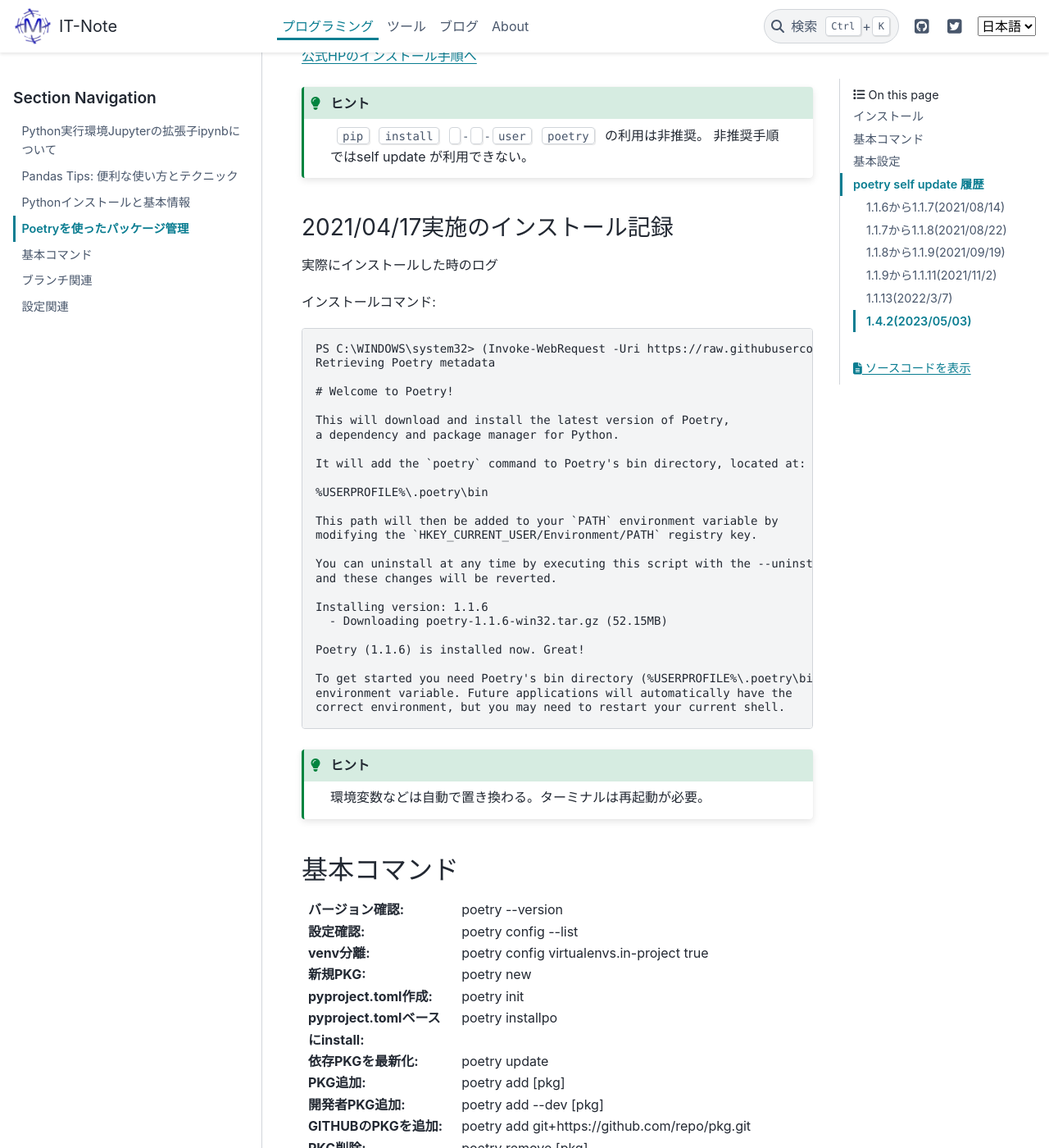
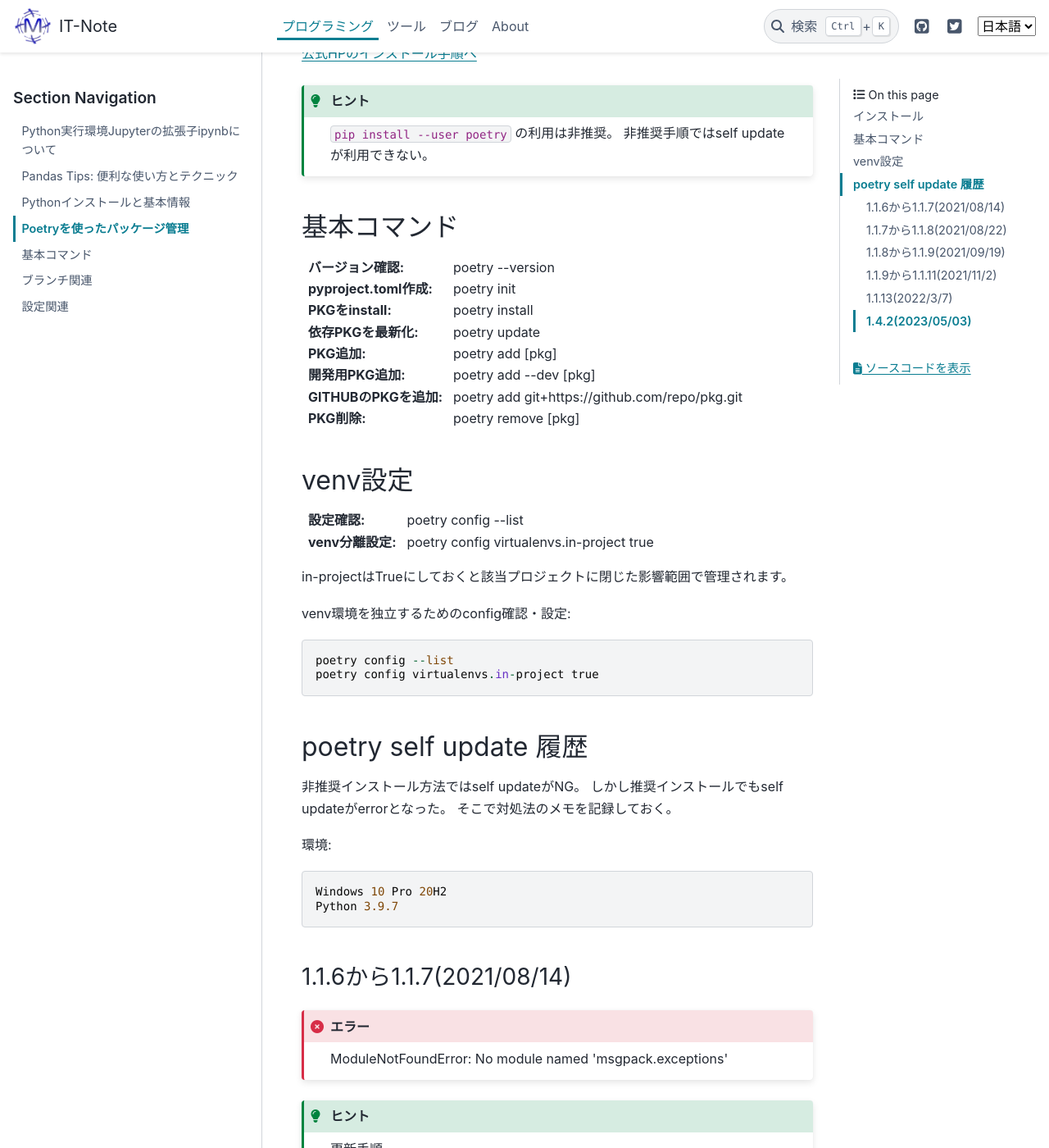
Before and after one commit to mtakagishi/note, a Sphinx documentation site: the page built from docs/programming/python/python_poetry.rst, in a window 1280 px wide and 1400 px high, scrolled down 413 px. Shown: the whole window at 82% size. Built offline with Sphinx 7.4.7 and the PyData theme 0.15.4, drawn with Linux system fonts in a browser that asks for light colours; some of the changed text lies outside the part shown.

Commit message:
poetryの記事を体裁整理

```diff
--- a/docs/programming/python/python_poetry.rst
+++ b/docs/programming/python/python_poetry.rst
@@ -1,7 +1,7 @@
 ******************************************************
 Poetryを使ったパッケージ管理
 ******************************************************
-Last Updated on 2021-09-19
+:更新: 2023-05-03
 
 仮想環境+パッケージ管理ツール
 
@@ -15,63 +15,27 @@
 `公式HPのインストール手順へ <https://python-poetry.org/docs/#installation>`_
 
 .. hint::
-  :kbd:`pip install --user poetry`  の利用は非推奨。
+  ``pip install --user poetry``  の利用は非推奨。
   非推奨手順ではself update が利用できない。
-
-2021/04/17実施のインストール記録
----------------------------------------------
-実際にインストールした時のログ
-
-インストールコマンド::
-
-  PS C:\WINDOWS\system32> (Invoke-WebRequest -Uri https://raw.githubusercontent.com/python-poetry/poetry/master/get-poetry.py -UseBasicParsing).Content | python -
-  Retrieving Poetry metadata
-
-  # Welcome to Poetry!
-
-  This will download and install the latest version of Poetry,
-  a dependency and package manager for Python.
-
-  It will add the `poetry` command to Poetry's bin directory, located at:
-
-  %USERPROFILE%\.poetry\bin
-
-  This path will then be added to your `PATH` environment variable by
-  modifying the `HKEY_CURRENT_USER/Environment/PATH` registry key.
-
-  You can uninstall at any time by executing this script with the --uninstall option,
-  and these changes will be reverted.
-
-  Installing version: 1.1.6
-    - Downloading poetry-1.1.6-win32.tar.gz (52.15MB)
-
-  Poetry (1.1.6) is installed now. Great!
-
-  To get started you need Poetry's bin directory (%USERPROFILE%\.poetry\bin) in your `PATH`
-  environment variable. Future applications will automatically have the
-  correct environment, but you may need to restart your current shell.
-
-.. hint:: 環境変数などは自動で置き換わる。ターミナルは再起動が必要。
 
 基本コマンド
 =============
 :バージョン確認: poetry --version
-:設定確認: poetry config --list
-:venv分離: poetry config virtualenvs.in-project true
-:新規PKG: poetry new
 :pyproject.toml作成: poetry init
-:pyproject.tomlベースにinstall: poetry installpo
+:PKGをinstall: poetry install
 :依存PKGを最新化: poetry update
 :PKG追加: poetry add [pkg]
-:開発者PKG追加: poetry add --dev [pkg]
+:開発用PKG追加: poetry add --dev [pkg]
 :GITHUBのPKGを追加: poetry add git+https://github.com/repo/pkg.git
 :PKG削除: poetry remove [pkg]
-:poetry自体のupdate: poetry self update
 
 
-基本設定
+venv設定
 ====================
-in-projectはTrueにしておくと該当プロジェクトに閉じた影響範囲でパッケージ管理できるのでオススメです。
+:設定確認: poetry config --list
+:venv分離設定: poetry config virtualenvs.in-project true
+
+in-projectはTrueにしておくと該当プロジェクトに閉じた影響範囲で管理されます。
 
 venv環境を独立するためのconfig確認・設定::
 
```
Also changed, not shown: other parts of docs/programming/python/python_poetry.rst (+13 -5 lines).
